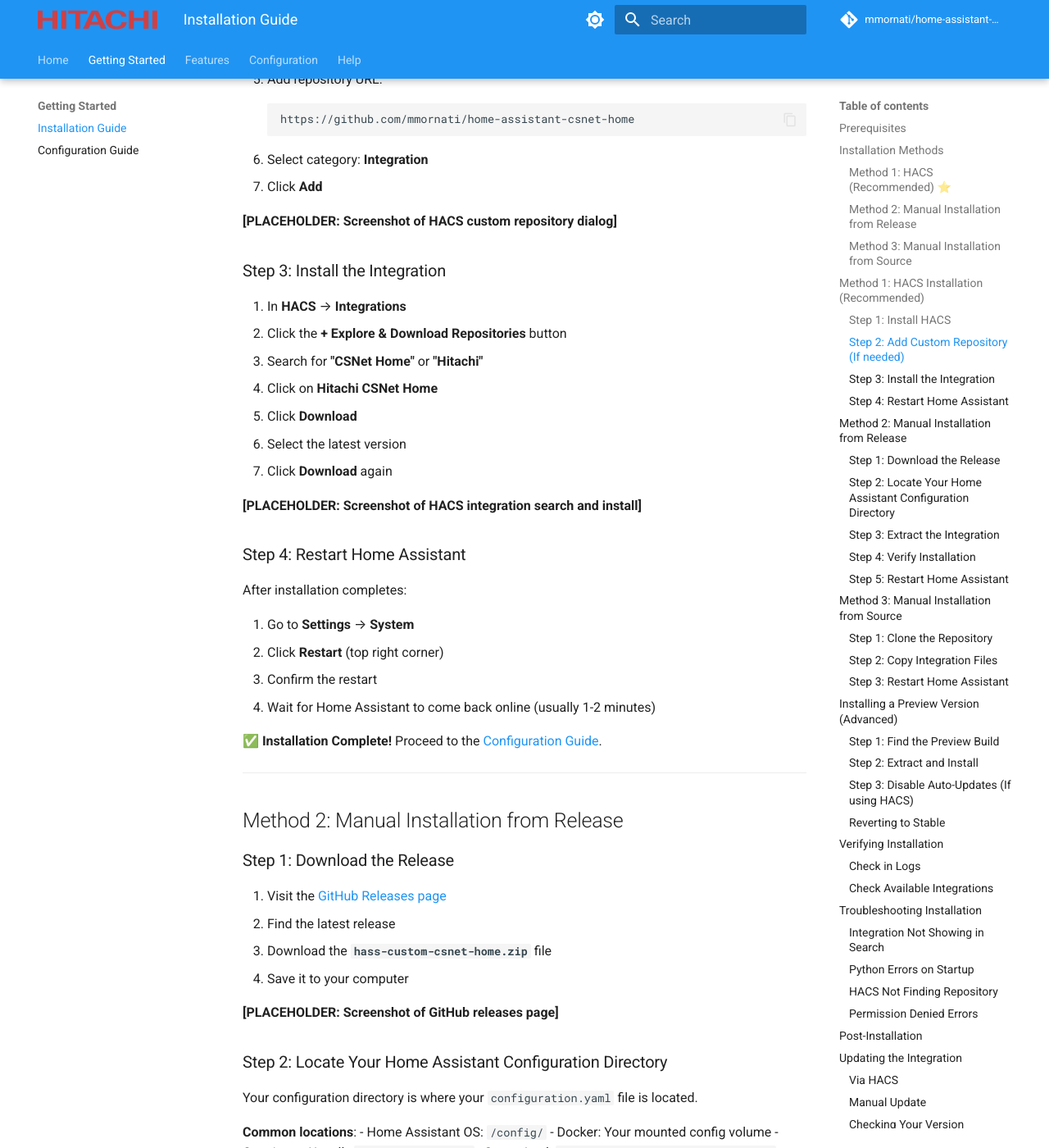
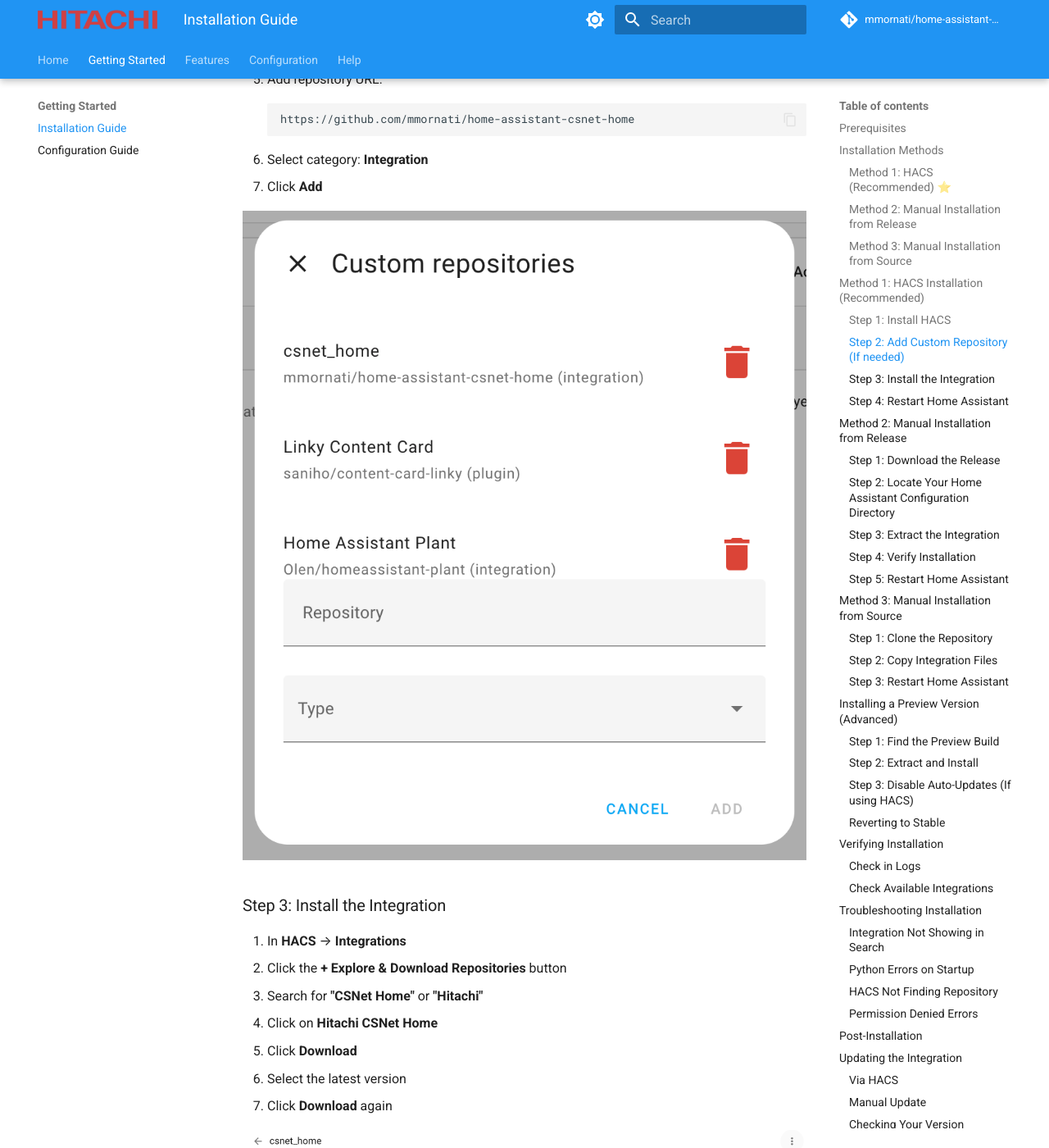
Before and after one commit to mmornati/home-assistant-csnet-home, an MkDocs documentation site: the page built from docs/wiki/Installation-Guide.md, in a window 1280 px wide and 1400 px high, scrolled down 1519 px. Shown: the whole window at 82% size. Built offline with MkDocs 1.6.1 and Material for MkDocs 9.7.7, drawn with Linux system fonts in a browser that asks for light colours; comment, search, counter and statistics services are not loaded; the version menu is left out; some of the changed text lies outside the part shown.

Commit message:
feat: added some screenshot in the documentation

```diff
--- a/docs/wiki/Installation-Guide.md
+++ b/docs/wiki/Installation-Guide.md
@@ -58,7 +58,7 @@
 6. Select category: **Integration**
 7. Click **Add**
 
-**[PLACEHOLDER: Screenshot of HACS custom repository dialog]**
+![HACS custom repository dialog](../images/custom_repository.png)
 
 ### Step 3: Install the Integration
 
@@ -70,7 +70,7 @@
 6. Select the latest version
 7. Click **Download** again
 
-**[PLACEHOLDER: Screenshot of HACS integration search and install]**
+![HACS integration search and install](../images/search_install.png)
 
 ### Step 4: Restart Home Assistant
 
@@ -94,7 +94,7 @@
 3. Download the **`hass-custom-csnet-home.zip`** file
 4. Save it to your computer
 
-**[PLACEHOLDER: Screenshot of GitHub releases page]**
+![GitHub releases page](../images/release_page.png)
 
 ### Step 2: Locate Your Home Assistant Configuration Directory
 
@@ -223,7 +223,7 @@
 4. Click the workflow link to go to GitHub Actions
 5. Download the artifact: **`csnet_home-pr-preview`**
 
-**[PLACEHOLDER: Screenshot of PR with preview artifact]**
+![PR with preview artifact](../images/pr_preview_artifact.png)
 
 ### Step 2: Extract and Install
 
@@ -268,7 +268,7 @@
 3. Search for **"Hitachi"**
 4. You should see **"Hitachi CSNet Home"** in the results
 
-**[PLACEHOLDER: Screenshot of integration search showing Hitachi CSNet Home]**
+![integration search showing Hitachi CSNet Home](../images/integration_search.png)
 
 If you see the integration in search results, installation was successful! 🎉
 
```
Also changed, not shown: docs/wiki/Climate-Control.md (+2 -2 lines), docs/wiki/Configuration-Guide.md (+3 -3 lines), docs/images/HVAC_mode_selector.png (added), docs/images/basic_thermostat_card.png (added), docs/images/climate_card_controls.png (added), docs/images/custom_repository.png (added), docs/images/entity_rename_dialog.png (added), docs/images/integration_search.png (added), docs/images/pr_preview_artifact.png (added), docs/images/release_page.png (added), docs/images/search_install.png (added).
